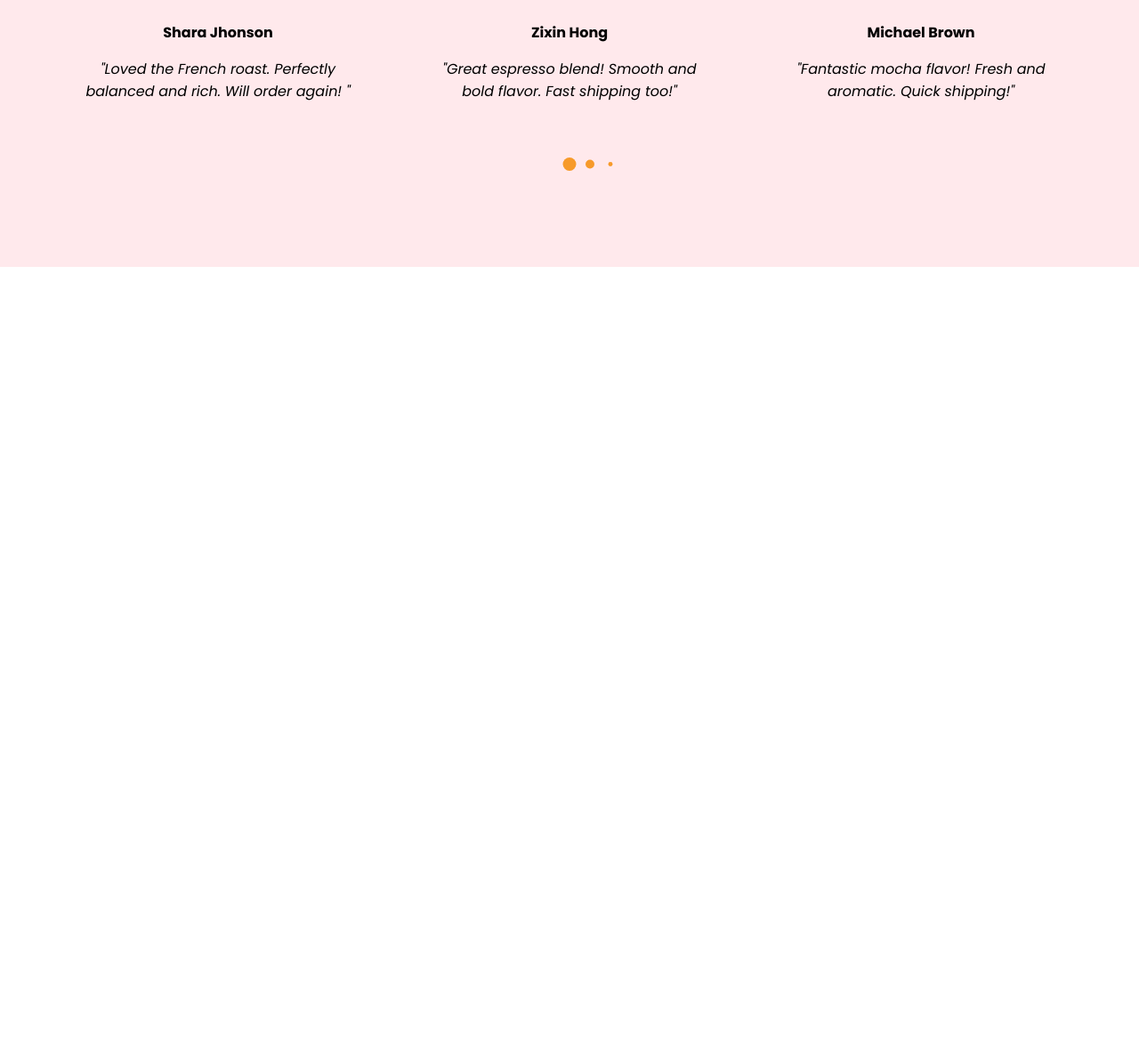
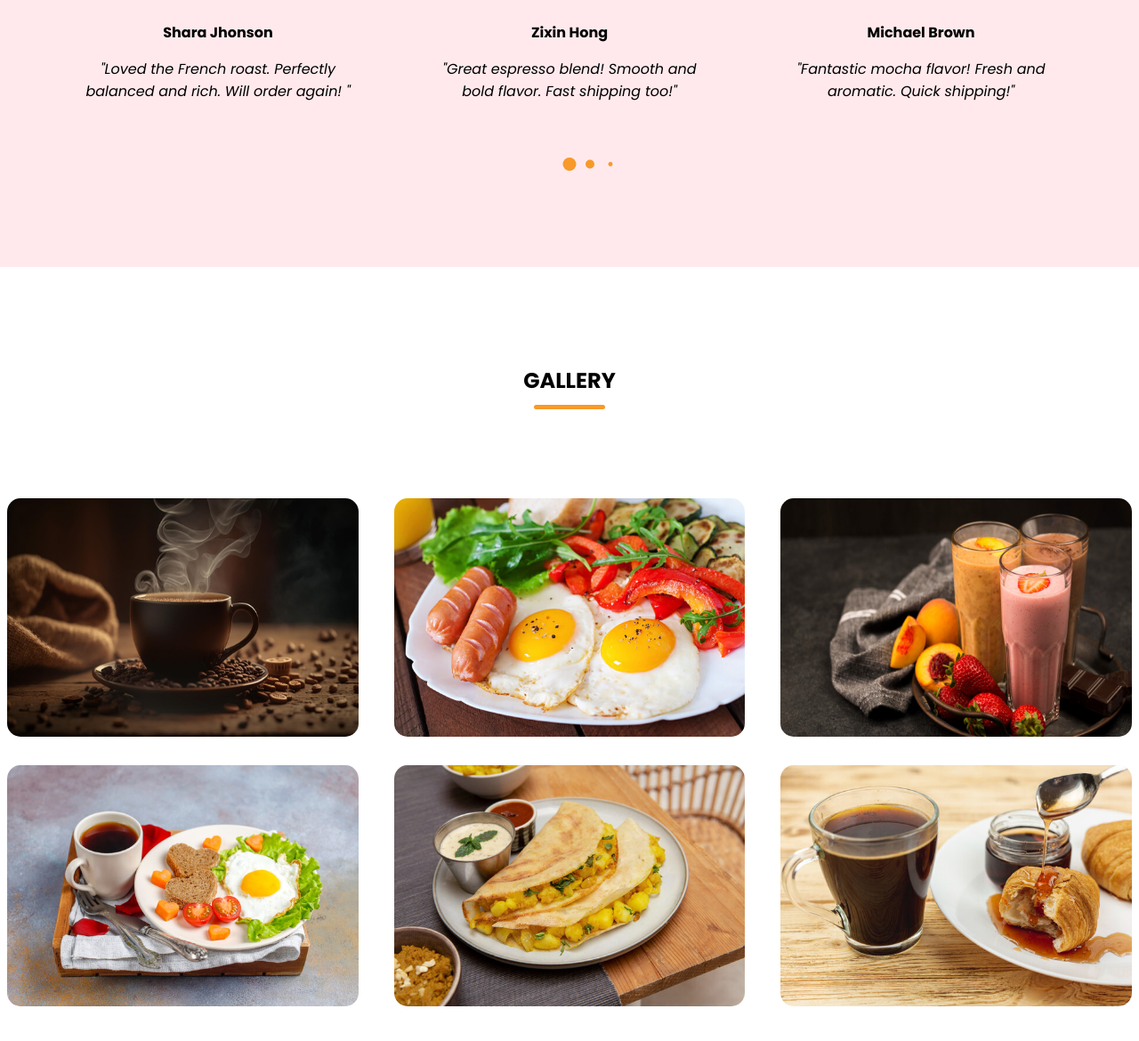
Before and after one commit to royangon/CoffeeBee-website, a plain HTML site: page index.html in a window 1280 px wide. Shown: the part 3196-4366 px from the top of the page at 89% size. Before the commit the page ends 3496 px from the top, so only its background shows below. Drawn offline with nearby package versions, Linux system fonts and the light colour scheme; a web font is replaced by a local one.

Commit message:
new commit

```diff
--- a/index.html
+++ b/index.html
@@ -185,6 +185,32 @@
                 </div>
             </div>
         </section>
+        <!-- gallery section -->
+        <section class="gallery-section">
+            <h2 class="section-title">Gallery</h2>
+            <div class="section-content">
+                <ul class="gallery-list">
+                    <li class="gallery-item">
+                        <img src="images/gallery-1.jpg" alt="Gallery" class="gallery-image">
+                    </li>
+                    <li class="gallery-item">
+                        <img src="images/gallery-2.jpg" alt="Gallery" class="gallery-image">
+                    </li>
+                    <li class="gallery-item">
+                        <img src="images/gallery-3.jpg" alt="Gallery" class="gallery-image">
+                    </li>
+                    <li class="gallery-item">
+                        <img src="images/gallery-4.jpg" alt="Gallery" class="gallery-image">
+                    </li>
+                    <li class="gallery-item">
+                        <img src="images/gallery-5.jpg" alt="Gallery" class="gallery-image">
+                    </li>
+                    <li class="gallery-item">
+                        <img src="images/gallery-6.jpg" alt="Gallery" class="gallery-image">
+                    </li>
+                </ul>
+            </div>
+        </section>
     </main>
     <!-- linking swiper script -->
     <script src="https://cdn.jsdelivr.net/npm/swiper@11/swiper-bundle.min.js"></script>
--- a/style.css
+++ b/style.css
@@ -17,10 +17,11 @@
   --max-width: 100%;
   --title-color: #f79a29;
   --primary-color: white;
-  --about-section-background-color:  #ffe9ec;
+  --about-section-background-color: #ffe9ec;
   --circle-border-radius: 50%;
   --dark-color: #282828;
   --light-pink-color: #ffe9ec;
+  --small-border-radius: 15px;
 }
 
 /* styles for whole site */
@@ -182,7 +183,6 @@ header .navbar {
   width: 400px;
   height: 400px;
   object-fit: cover;
-
 }
 
 .about-section .about-details .section-title {
@@ -258,7 +258,7 @@ header .navbar {
   padding: 50px 0 100px;
   background: var(--light-pink-color);
 }
-.testimonials-section .slider-wrapper{
+.testimonials-section .slider-wrapper {
   overflow: hidden;
   margin: 0px 60px 50px;
 }
@@ -269,7 +269,7 @@ header .navbar {
   text-align: center;
   align-items: center;
 }
-.testimonials-section .testimonial .user-image{
+.testimonials-section .testimonial .user-image {
   width: 180px;
   height: 180px;
   object-fit: cover;
@@ -282,7 +282,6 @@ header .navbar {
 }
 .testimonials-section .testimonial .feedback {
   line-height: 25px;
-
 }
 .testimonials-section .swiper-pagination-bullet {
   width: 15px;
@@ -290,13 +289,37 @@ header .navbar {
   opacity: 1;
   background: var(--title-color);
 }
-.testimonials-section .swiper-slide-button{
+.testimonials-section .swiper-slide-button {
   margin-top: -50px;
   color: var(--title-color);
   transition: 0.3s ease;
 }
-.testimonials-section .swiper-slide-button:hover{
+.testimonials-section .swiper-slide-button:hover {
   color: var(--page-background-color);
+}
+/* gallery section styling */
+.gallery-section {
+  padding: 50px 0px 100px;
+}
+.gallery-section .gallery-list {
+  display: flex;
+  justify-content: space-evenly;
+  flex-wrap: wrap;
+  gap: 32px;
+}
+.gallery-section .gallery-list .gallery-item {
+  overflow: hidden;
+  border-radius: var(--small-border-radius);
+  width: calc(100% / 3 - 32px);
+}
+.gallery-section .gallery-item .gallery-image {
+  width: 100%;
+  height: 100%;
+  cursor: zoom-in;
+  transition: 0.3s ease;
+}
+.gallery-section .gallery-item:hover .gallery-image{
+  transform: scale(1.3);
 }
 /* responsive media query code for max width 1024px */
 @media screen and (max-width: 1024px) {
@@ -404,6 +427,12 @@ header .navbar {
   .menu-section .menu-list .menu-item .menu-image {
     max-width: 200px;
   }
+  .gallery-section .gallery-list{
+    gap: 30px;
+  }
+  .gallery-section .gallery-list .gallery-item{
+    width: calc(100% / 2 - 30px);
+  }
 }
 
 /* responsive media query code for max width 640px */
@@ -411,13 +440,13 @@ header .navbar {
   .menu-section .menu-list {
     gap: 60px;
   }
-  .menu-section .menu-list .menu-item {
+  .menu-section .menu-list .menu-item, .gallery-section .gallery-list .gallery-item {
     width: 100%;
   }
-  .testimonials-section .slider-wrapper{
+  .testimonials-section .slider-wrapper {
     margin-top: 0 0 30px;
   }
-  .testimonials-section .swiper-slide-button{
+  .testimonials-section .swiper-slide-button {
     display: none;
   }
 }
```
